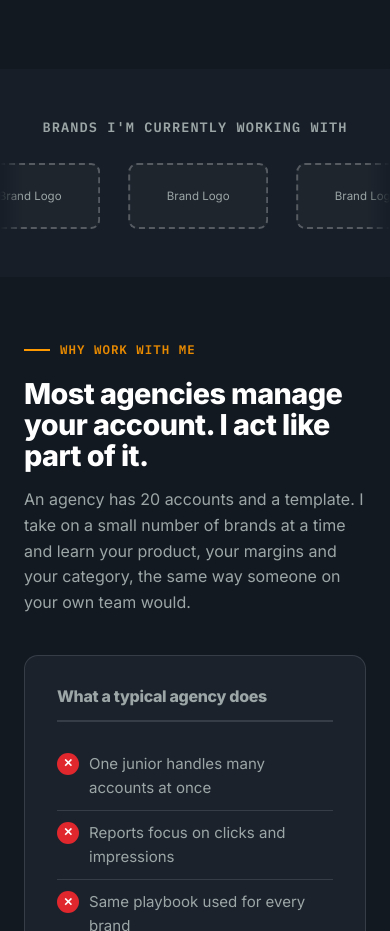
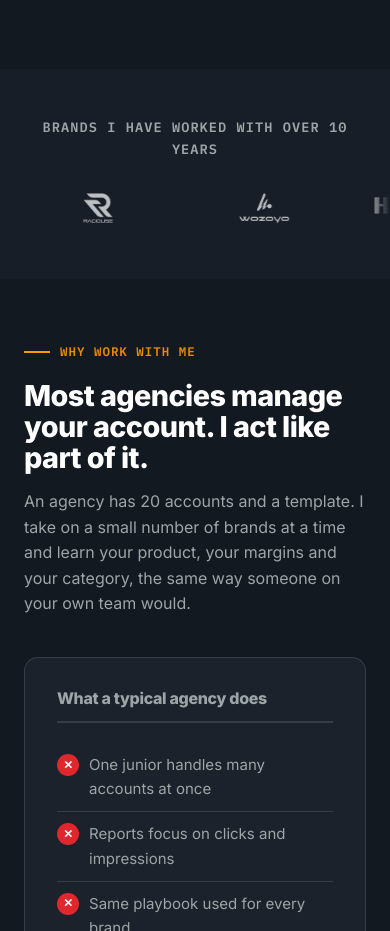
Before and after one commit to codersanjog/sanjogprasad-com, a plain HTML site: page index.html in a window 390 px wide. Shown: the part 2890-3821 px from the top of the page. Drawn offline with Linux system fonts and the light colour scheme.

Commit message:
Add brand logos, switch to theamazonmanager.com

```diff
--- a/css/style.css
+++ b/css/style.css
@@ -31,6 +31,8 @@
   --radius: 14px;
   --radius-sm: 9px;
   --radius-pill: 999px;
+
+  --spring: cubic-bezier(0.32, 0.72, 0, 1);
 }
 
 *{ box-sizing: border-box; }
@@ -132,15 +134,17 @@ p.lead{ font-size: 1.15rem; color: var(--ink); max-width: 56ch; }
   text-decoration: none;
   line-height: 1;
   white-space: nowrap;
-  transition: transform 0.12s ease, box-shadow 0.12s ease, background 0.12s ease;
+  transition: transform 0.45s var(--spring), box-shadow 0.45s var(--spring), background 0.2s ease;
 }
-.btn svg{ flex: 0 0 auto; }
+.btn:active{ transform: scale(0.97); }
+.btn svg{ flex: 0 0 auto; transition: transform 0.45s var(--spring); }
 .btn-orange{ background: var(--orange); color: var(--navy); border-color: var(--orange); box-shadow: var(--shadow-btn); }
-.btn-orange:hover{ background: var(--orange-dark); border-color: var(--orange-dark); transform: translateY(-1px); box-shadow: 0 8px 20px rgba(255,153,0,0.42); }
+.btn-orange:hover{ background: var(--orange-dark); border-color: var(--orange-dark); transform: translateY(-2px) scale(1.015); box-shadow: 0 12px 26px rgba(255,153,0,0.4); }
+.btn-orange:hover svg{ transform: translate(1px,-1px); }
 .btn-outline{ background: transparent; color: var(--paper); border-color: rgba(255,255,255,0.5); }
-.btn-outline:hover{ border-color: var(--paper); background: rgba(255,255,255,0.06); }
+.btn-outline:hover{ border-color: var(--paper); background: rgba(255,255,255,0.06); transform: translateY(-2px) scale(1.015); }
 .btn-navy{ background: var(--card-bg); color: var(--paper); border-color: var(--line); box-shadow: var(--shadow-sm); }
-.btn-navy:hover{ background: var(--bg-soft); border-color: var(--orange); transform: translateY(-1px); }
+.btn-navy:hover{ background: var(--bg-soft); border-color: var(--orange); transform: translateY(-2px) scale(1.015); }
 .btn-row{ display: flex; flex-wrap: wrap; gap: 14px; margin-top: 8px; }
 
 @media (max-width: 520px){
@@ -974,33 +978,26 @@ p.lead{ font-size: 1.15rem; color: var(--ink); max-width: 56ch; }
   display: flex;
   align-items: center;
   width: max-content;
-  gap: 44px;
-  animation: marquee 32s linear infinite;
+  animation: marquee 44s linear infinite;
 }
 .logo-marquee:hover .logo-track{ animation-play-state: paused; }
 @keyframes marquee{
   from{ transform: translateX(0); }
   to{ transform: translateX(-50%); }
 }
-.logo-chip{
+/* Every logo gets the exact same box, so no logo looks bigger than another */
+.brand-logo{
   flex: 0 0 auto;
-  width: 168px;
-  height: 76px;
-  border: 2px dashed rgba(255,255,255,0.25);
-  border-radius: var(--radius-sm);
-  background: rgba(255,255,255,0.03);
-  color: var(--ink-soft);
-  display: flex;
-  align-items: center;
-  justify-content: center;
-  font-size: 0.78rem;
-  line-height: 1.4;
-  text-align: center;
-  padding: 8px 14px;
+  width: 180px;
+  height: 60px;
+  margin: 0 22px;
+  object-fit: contain;
+  opacity: 0.72;
+  transition: opacity 0.4s var(--spring);
 }
+.brand-logo:hover{ opacity: 1; }
 @media (max-width: 640px){
-  .logo-chip{ width: 140px; height: 66px; font-size: 0.72rem; }
-  .logo-track{ gap: 28px; }
+  .brand-logo{ width: 138px; height: 46px; margin: 0 14px; }
 }
 @media (prefers-reduced-motion: reduce){
   .logo-track{ animation: none; }
@@ -1040,12 +1037,21 @@ p.lead{ font-size: 1.15rem; color: var(--ink); max-width: 56ch; }
 /* ---------- Scroll reveal ---------- */
 .reveal{
   opacity: 0;
+  filter: blur(6px);
+  transition: opacity 0.9s var(--spring), filter 0.9s var(--spring);
+}
+.reveal.in-view{ opacity: 1; filter: blur(0); }
+.reveal > *{
   transform: translateY(28px);
-  transition: opacity 0.7s ease, transform 0.7s ease;
+  transition: transform 0.9s var(--spring);
 }
-.reveal.in-view{ opacity: 1; transform: translateY(0); }
+.reveal.in-view > *{ transform: translateY(0); }
+.reveal.in-view > *:nth-child(2){ transition-delay: 0.06s; }
+.reveal.in-view > *:nth-child(3){ transition-delay: 0.12s; }
+.reveal.in-view > *:nth-child(4){ transition-delay: 0.18s; }
+.reveal.in-view > *:nth-child(5){ transition-delay: 0.24s; }
 @media (prefers-reduced-motion: reduce){
-  .reveal{ opacity: 1; transform: none; transition: none; }
+  .reveal, .reveal > *{ opacity: 1; transform: none; filter: none; transition: none; }
 }
 
 /* ---------- Hero greeting line ---------- */
--- a/index.html
+++ b/index.html
@@ -6,12 +6,12 @@
 <script>document.documentElement.classList.add('js');</script>
 <title>Sanjog Prasad | Amazon Growth Partner for Brands</title>
 <meta name="description" content="Sanjog Prasad helps brands grow on Amazon. 10 years of hands on experience in account management, listings, FBA and full funnel advertising. Works like an in-house partner, not an agency.">
-<link rel="canonical" href="https://sanjogprasad.com/">
+<link rel="canonical" href="https://theamazonmanager.com/">
 
 <meta property="og:title" content="Sanjog Prasad | Amazon Growth Partner">
 <meta property="og:description" content="10 years inside Amazon. Now working as a growth partner for brands, not just another agency.">
 <meta property="og:type" content="website">
-<meta property="og:url" content="https://sanjogprasad.com/">
+<meta property="og:url" content="https://theamazonmanager.com/">
 
 <link rel="preconnect" href="https://fonts.googleapis.com">
 <link rel="preconnect" href="https://fonts.gstatic.com" crossorigin>
@@ -25,7 +25,7 @@
   "@type": "Person",
   "name": "Sanjog Prasad",
   "jobTitle": "Amazon Growth Partner",
-  "url": "https://sanjogprasad.com/",
+  "url": "https://theamazonmanager.com/",
   "worksFor": {
     "@type": "Organization",
     "name": "Sanjog Prasad"
@@ -38,7 +38,7 @@
   "@context": "https://schema.org",
   "@type": "ProfessionalService",
   "name": "Sanjog Prasad - Amazon Growth Partner",
-  "url": "https://sanjogprasad.com/",
+  "url": "https://theamazonmanager.com/",
   "areaServed": ["India", "United States", "United Kingdom", "United Arab Emirates"],
   "serviceType": ["Amazon Account Management", "Amazon Performance Marketing", "Amazon Consulting"]
 }
@@ -163,30 +163,30 @@
   </div>
 </section>
 
-<!-- ============ CURRENT BRAND PARTNERS (placeholder logos, replace with real ones) ============ -->
+<!-- ============ BRANDS I HAVE WORKED WITH ============ -->
 <section class="section section-soft" style="padding-top:48px;padding-bottom:48px;">
   <div class="wrap">
-    <p class="small center" style="font-family:var(--font-mono);text-transform:uppercase;letter-spacing:0.08em;font-weight:600;margin-bottom:24px;">Brands I'm currently working with</p>
+    <p class="small center" style="font-family:var(--font-mono);text-transform:uppercase;letter-spacing:0.08em;font-weight:600;margin-bottom:24px;">Brands I have worked with over 10 years</p>
   </div>
   <div class="logo-marquee">
     <div class="logo-track">
-      <div class="logo-chip">Brand Logo</div>
-      <div class="logo-chip">Brand Logo</div>
-      <div class="logo-chip">Brand Logo</div>
-      <div class="logo-chip">Brand Logo</div>
-      <div class="logo-chip">Brand Logo</div>
-      <div class="logo-chip">Brand Logo</div>
-      <div class="logo-chip">Brand Logo</div>
-      <div class="logo-chip">Brand Logo</div>
-      <!-- duplicated set for a seamless loop, keep identical to the row above -->
-      <div class="logo-chip">Brand Logo</div>
-      <div class="logo-chip">Brand Logo</div>
-      <div class="logo-chip">Brand Logo</div>
-      <div class="logo-chip">Brand Logo</div>
-      <div class="logo-chip">Brand Logo</div>
-      <div class="logo-chip">Brand Logo</div>
-      <div class="logo-chip">Brand Logo</div>
-      <div class="logo-chip">Brand Logo</div>
+      <img class="brand-logo" src="assets/brands/kika.png" alt="KIKA" width="180" height="60" loading="lazy">
+      <img class="brand-logo" src="assets/brands/raciouse.png" alt="Raciouse" width="180" height="60" loading="lazy">
+      <img class="brand-logo" src="assets/brands/wozoyo.png" alt="Wozoyo" width="180" height="60" loading="lazy">
+      <img class="brand-logo" src="assets/brands/honeywell.png" alt="Honeywell" width="180" height="60" loading="lazy">
+      <img class="brand-logo" src="assets/brands/eurotex.png" alt="Eurotex" width="180" height="60" loading="lazy">
+      <img class="brand-logo" src="assets/brands/bionfit.png" alt="BionFit" width="180" height="60" loading="lazy">
+      <img class="brand-logo" src="assets/brands/werfit.png" alt="WeRFIT" width="180" height="60" loading="lazy">
+      <img class="brand-logo" src="assets/brands/fabcafe.png" alt="FabCafe" width="180" height="60" loading="lazy">
+      <!-- second copy for a seamless loop. Keep it identical to the set above. -->
+      <img class="brand-logo" src="assets/brands/kika.png" alt="" width="180" height="60" loading="lazy">
+      <img class="brand-logo" src="assets/brands/raciouse.png" alt="" width="180" height="60" loading="lazy">
+      <img class="brand-logo" src="assets/brands/wozoyo.png" alt="" width="180" height="60" loading="lazy">
+      <img class="brand-logo" src="assets/brands/honeywell.png" alt="" width="180" height="60" loading="lazy">
+      <img class="brand-logo" src="assets/brands/eurotex.png" alt="" width="180" height="60" loading="lazy">
+      <img class="brand-logo" src="assets/brands/bionfit.png" alt="" width="180" height="60" loading="lazy">
+      <img class="brand-logo" src="assets/brands/werfit.png" alt="" width="180" height="60" loading="lazy">
+      <img class="brand-logo" src="assets/brands/fabcafe.png" alt="" width="180" height="60" loading="lazy">
     </div>
   </div>
 </section>
@@ -524,7 +524,6 @@
         <ul>
           <li><a href="tel:+918920631606">Call</a></li>
           <li><a href="https://wa.me/918920631606" target="_blank" rel="noopener">WhatsApp</a></li>
-          <li><a href="mailto:hello@sanjogprasad.com">hello@sanjogprasad.com</a></li>
           <li><a href="https://linkedin.com/in/" target="_blank" rel="noopener">LinkedIn</a></li>
         </ul>
       </div>
--- a/sitemap.xml
+++ b/sitemap.xml
@@ -1,6 +1,6 @@
 <?xml version="1.0" encoding="UTF-8"?>
 <urlset xmlns="http://www.sitemaps.org/schemas/sitemap/0.9">
-  <url><loc>https://sanjogprasad.com/</loc></url>
-  <url><loc>https://sanjogprasad.com/case-studies.html</loc></url>
-  <url><loc>https://sanjogprasad.com/blog.html</loc></url>
+  <url><loc>https://theamazonmanager.com/</loc></url>
+  <url><loc>https://theamazonmanager.com/case-studies.html</loc></url>
+  <url><loc>https://theamazonmanager.com/blog.html</loc></url>
 </urlset>
```
Also changed, not shown: blog.html (+1 -2 lines), case-studies.html (+1 -2 lines), assets/brands/bionfit.png (added), assets/brands/eurotex.png (added), assets/brands/fabcafe.png (added), assets/brands/honeywell.png (added), assets/brands/kika.png (added), assets/brands/raciouse.png (added), assets/brands/werfit.png (added), assets/brands/wozoyo.png (added), assets/sanjog-closeup.png, assets/sanjog-portrait.png, assets/signature-white.png, favicon.svg, 1 more files, 1 other file.
